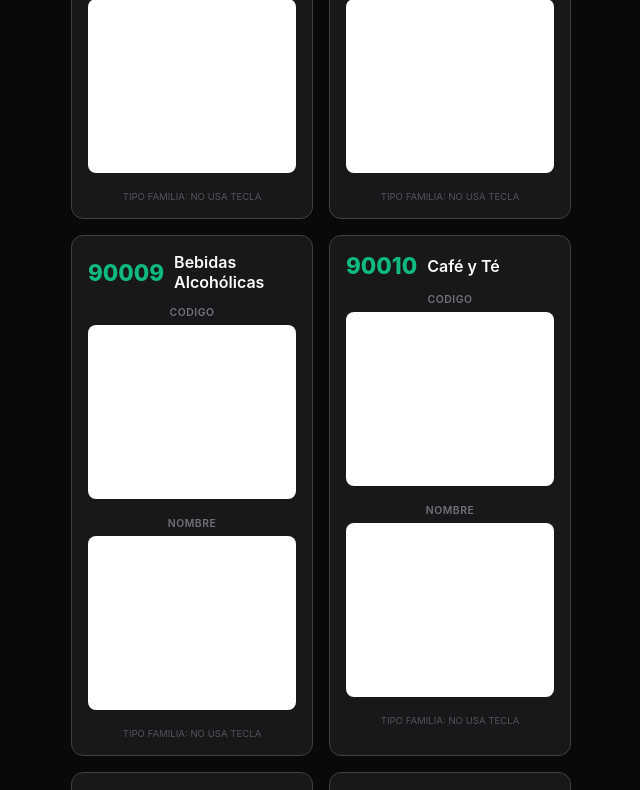
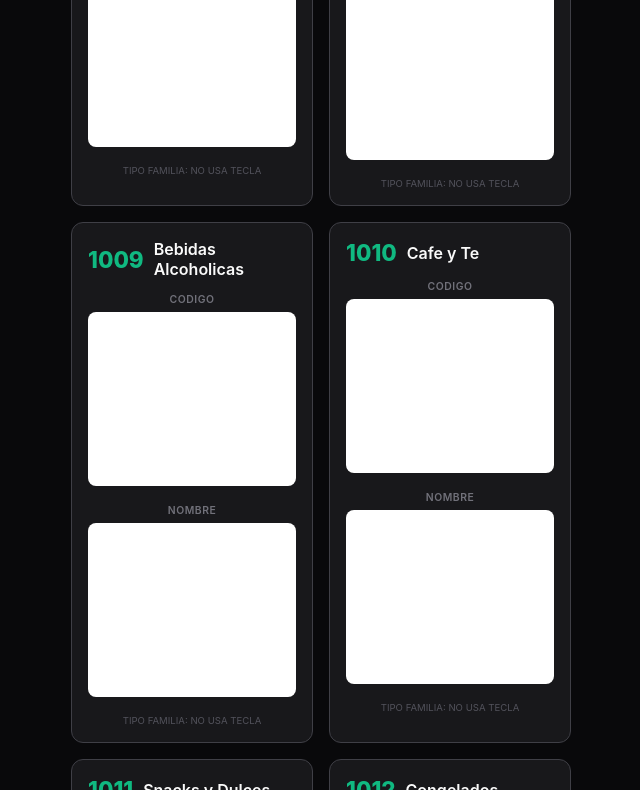
Before and after one commit to Basty66/paulina-store, a website: page familias.html in a window 1280 px wide. Shown: the part 2010-2800 px from the top of the page, without its empty margins (319-959 px from the left). Drawn offline with Linux system fonts and the light colour scheme.

Commit message:
fix: family codes changed to 4 digits (1001-1020) for POS compatibility

```diff
--- a/familias.html
+++ b/familias.html
@@ -32,26 +32,26 @@
 
     <script>
         const families = [
-            { code: "90001", name: "Alimentos Básicos" },
-            { code: "90002", name: "Lácteos y Huevo" },
-            { code: "90003", name: "Carnes y Aves" },
-            { code: "90004", name: "Embutidos y Fiambres" },
-            { code: "90005", name: "Pescados y Mariscos" },
-            { code: "90006", name: "Frutas y Verduras" },
-            { code: "90007", name: "Pan y Repostería" },
-            { code: "90008", name: "Bebidas sin Alcohol" },
-            { code: "90009", name: "Bebidas Alcohólicas" },
-            { code: "90010", name: "Café y Té" },
-            { code: "90011", name: "Snacks y Dulces" },
-            { code: "90012", name: "Congelados" },
-            { code: "90013", name: "Conservas" },
-            { code: "90014", name: "Limpieza" },
-            { code: "90015", name: "Higiene Personal" },
-            { code: "90016", name: "Farmacia" },
-            { code: "90017", name: "Bebés" },
-            { code: "90018", name: "Mascotas" },
-            { code: "90019", name: "Tabaco" },
-            { code: "90020", name: "Papelería y Utensilios" }
+            { code: "1001", name: "Alimentos Basicos" },
+            { code: "1002", name: "Lacteos y Huevo" },
+            { code: "1003", name: "Carnes y Aves" },
+            { code: "1004", name: "Embutidos y Fiambres" },
+            { code: "1005", name: "Pescados y Mariscos" },
+            { code: "1006", name: "Frutas y Verduras" },
+            { code: "1007", name: "Pan y Reposteria" },
+            { code: "1008", name: "Bebidas sin Alcohol" },
+            { code: "1009", name: "Bebidas Alcoholicas" },
+            { code: "1010", name: "Cafe y Te" },
+            { code: "1011", name: "Snacks y Dulces" },
+            { code: "1012", name: "Congelados" },
+            { code: "1013", name: "Conservas" },
+            { code: "1014", name: "Limpieza" },
+            { code: "1015", name: "Higiene Personal" },
+            { code: "1016", name: "Farmacia" },
+            { code: "1017", name: "Bebes" },
+            { code: "1018", name: "Mascotas" },
+            { code: "1019", name: "Tabaco" },
+            { code: "1020", name: "Papeleria y Utensilios" }
         ];
 
         const grid = document.getElementById('grid');
```
Also changed, not shown: database.js (+20 -20 lines).
